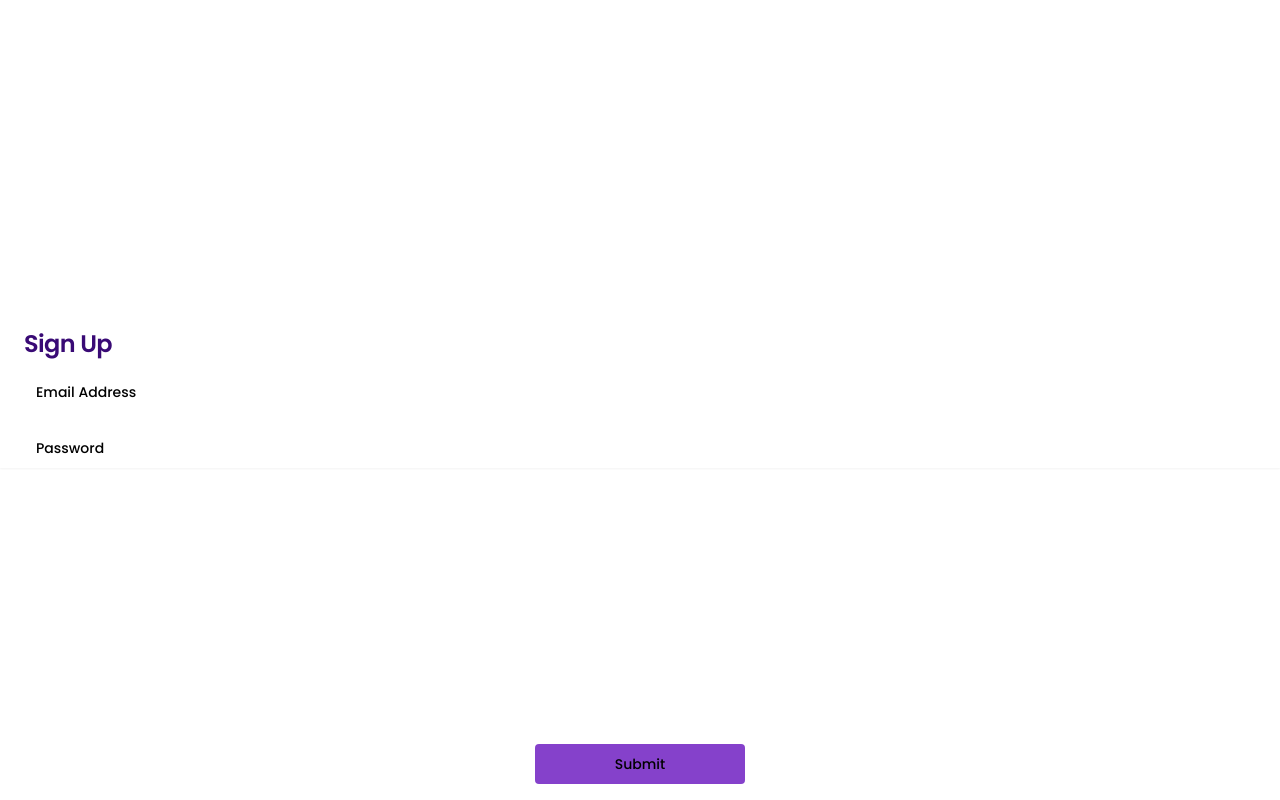
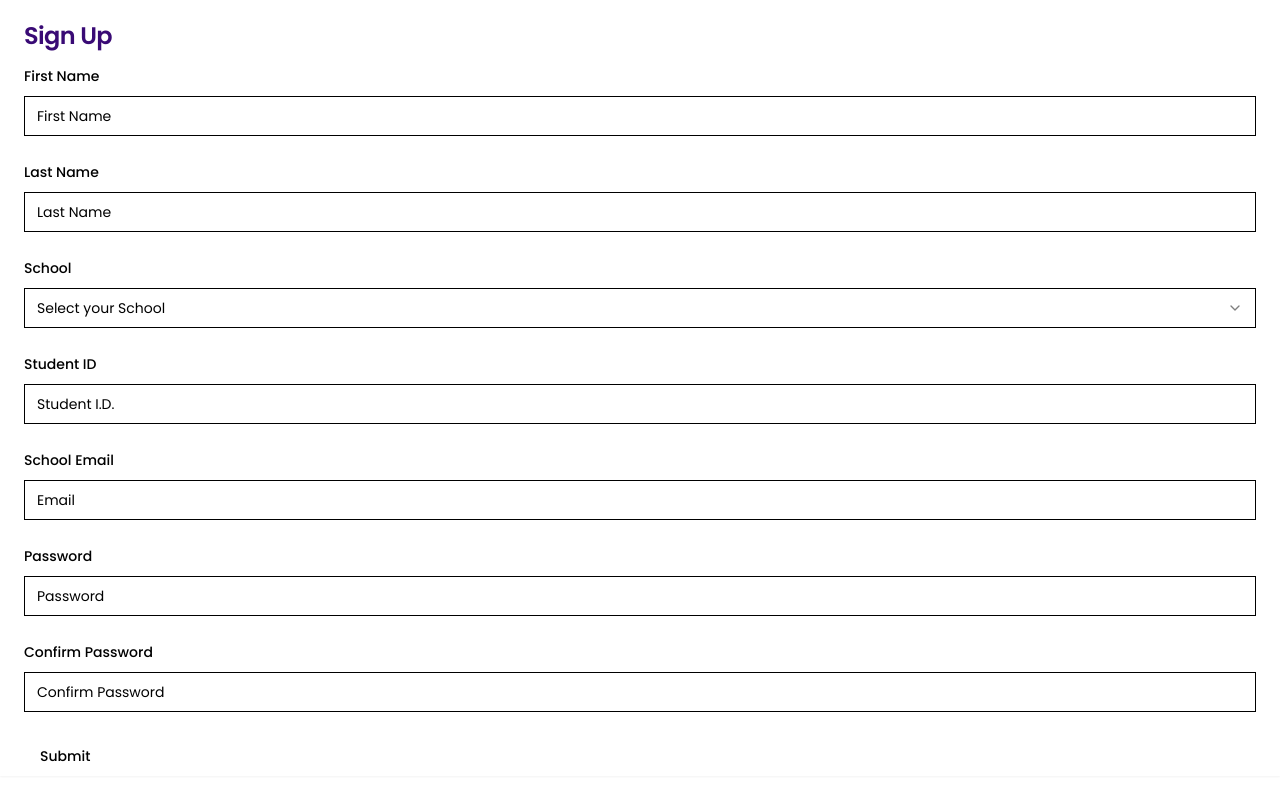
Before and after one commit to AnthonyQuispe/Course-Savers, a Next.js app: page /sign-up in a window 1280 px wide. Built offline with nearby package versions, Linux system fonts and the light colour scheme.

Commit message:
signup page done

```diff
--- a/src/app/sign-up/page.tsx
+++ b/src/app/sign-up/page.tsx
@@ -51,8 +51,12 @@ export default function SignUp() {
         },
     })
 
+    //logs form when updated
+    // console.log(form.watch());
+
     function onSubmit(data: Input) {
-
+        alert(JSON.stringify(data))
+        console.log(data)
     }
 
     return (
@@ -63,24 +67,113 @@ export default function SignUp() {
                         <CardTitle className="text-[#390A75] mb-4">Sign Up</CardTitle>
                     </CardHeader>
                     <CardContent className="p-0">
-                        <form>
-                            <div className="grid w-full items-center gap-4">
-                                <div className="flex flex-col space-y-1.5">
-                                    <Label htmlFor="email">
-                                        <Input id="email" placeholder="Email Address" className="rounded bg-white text-black border-none" />
-                                    </Label>
-                                </div>
-                                <div className="flex flex-col space-y-1.5">
-                                    <Label htmlFor="password" >
-                                        <Input id="password" placeholder="Password" className="rounded bg-white text-black border-none" />
-                                    </Label>
-                                </div>
-                            </div>
-                        </form>
+                        <Form {...form}>
+                            <form onSubmit={form.handleSubmit(onSubmit)} className="space-y-6">
+                                <FormField
+                                    control={form.control}
+                                    name="firstName"
+                                    render={({ field }) => (
+                                        <FormItem>
+                                            <FormLabel>First Name</FormLabel>
+                                            <FormControl>
+                                                <Input placeholder="First Name" {...field} />
+                                            </FormControl>
+                                            <FormMessage />
+                                        </FormItem>
+                                    )}
+                                />
+                                <FormField
+                                    control={form.control}
+                                    name="lastName"
+                                    render={({ field }) => (
+                                        <FormItem>
+                                            <FormLabel>Last Name</FormLabel>
+                                            <FormControl>
+                                                <Input placeholder="Last Name" {...field} />
+                                            </FormControl>
+                                            <FormMessage />
+                                        </FormItem>
+                                    )}
+                                />
+                                <FormField
+                                    control={form.control}
+                                    name="school"
+                                    render={({ field }) => (
+                                        <FormItem>
+                                            <FormLabel>School</FormLabel>
+                                            <Select onValueChange={field.onChange} defaultValue={field.value}>
+                                                <FormControl>
+                                                    <SelectTrigger>
+                                                        <SelectValue placeholder="Select your School" />
+                                                    </SelectTrigger>
+                                                </FormControl>
+                                                <SelectContent className="bg-[#390A75] text-white">
+                                                    <SelectItem value="Florida International Univeristy">Florida International Univeristy</SelectItem>
+                                                    <SelectItem value="Univeristy of Miami">Univeristy of Miami</SelectItem>
+                                                    <SelectItem value="Miami Dade College">Miami Dade College</SelectItem>
+                                                    <SelectItem value="University of Florida">University of Florida</SelectItem>
+                                                </SelectContent>
+                                            </Select>
+                                            <FormMessage />
+                                        </FormItem>
+                                    )}
+                                />
+                                <FormField
+                                    control={form.control}
+                                    name="studentId"
+                                    render={({ field }) => (
+                                        <FormItem>
+                                            <FormLabel>Student ID</FormLabel>
+                                            <FormControl>
+                                                <Input placeholder="Student I.D." {...field} />
+                                            </FormControl>
+                                            <FormMessage />
+                                        </FormItem>
+                                    )}
+                                />
+                                <FormField
+                                    control={form.control}
+                                    name="email"
+                                    render={({ field }) => (
+                                        <FormItem>
+                                            <FormLabel>School Email</FormLabel>
+                                            <FormControl>
+                                                <Input placeholder="Email" {...field} />
+                                            </FormControl>
+                                            <FormMessage />
+                                        </FormItem>
+                                    )}
+                                />
+                                <FormField
+                                    control={form.control}
+                                    name="password"
+                                    render={({ field }) => (
+                                        <FormItem>
+                                            <FormLabel>Password</FormLabel>
+                                            <FormControl>
+                                                <Input placeholder="Password" {...field} type="password" />
+                                            </FormControl>
+                                            <FormMessage />
+                                        </FormItem>
+                                    )}
+                                />
+                                <FormField
+                                    control={form.control}
+                                    name="confirmPassword"
+                                    render={({ field }) => (
+                                        <FormItem>
+                                            <FormLabel>Confirm Password</FormLabel>
+                                            <FormControl>
+                                                <Input placeholder="Confirm Password" {...field} type="password" />
+                                            </FormControl>
+                                            <FormMessage />
+                                        </FormItem>
+                                    )}
+                                />
+                                <Button type="submit">Submit</Button>
+                            </form>
+                        </Form>
                     </CardContent>
-                    <CardFooter className="flex justify-center p-0 absolute bottom-4 left-[50%] right-[50%]">
-                        <Button className="bg-[#8541CB] rounded w-100 px-20">Submit</Button>
-                    </CardFooter>
                 </Card>
             </div>
         </div>
--- a/src/validators/auth.ts
+++ b/src/validators/auth.ts
@@ -1,10 +1,14 @@
-import {z} from 'zod'
+import { z } from 'zod'
 
 export const registerSchema = z.object({
     email: z.string().email(),
-    firstName: z.string().min(3).max(255),
-    lastName: z.string().min(3).max(255),
-    studentId: z.string().min(3).max(20),
-    password: z.string().min(8).max(100),
-    confirmPassword: z.string().min(8).max(100),
+    school: z.string(),
+    firstName: z.string().min(2, { message: "Enter a valid name, too short" }).max(100, { message: "Enter a valid name, too long" }),
+    lastName: z.string().min(3, { message: "Enter a valid name, too short" }).max(100, { message: "Enter a valid name, too long" }),
+    studentId: z.string()
+    .min(3, { message: "Enter a valid ID, too short" })
+    .max(20, { message: "Enter a valid ID, too long" })
+    .refine((val)=> !isNaN(val as unknown as number), {message: "ID must only contain numbers"}),
+    password: z.string().min(8, { message: "Password must contain at least 8 characters" }).max(100, { message: "Password must contain at most 100 characters" }),
+    confirmPassword: z.string().min(8, { message: "Password must contain at least 8 characters" }).max(100, { message: "Password must contain at most 100 characters" }),
 })
```
